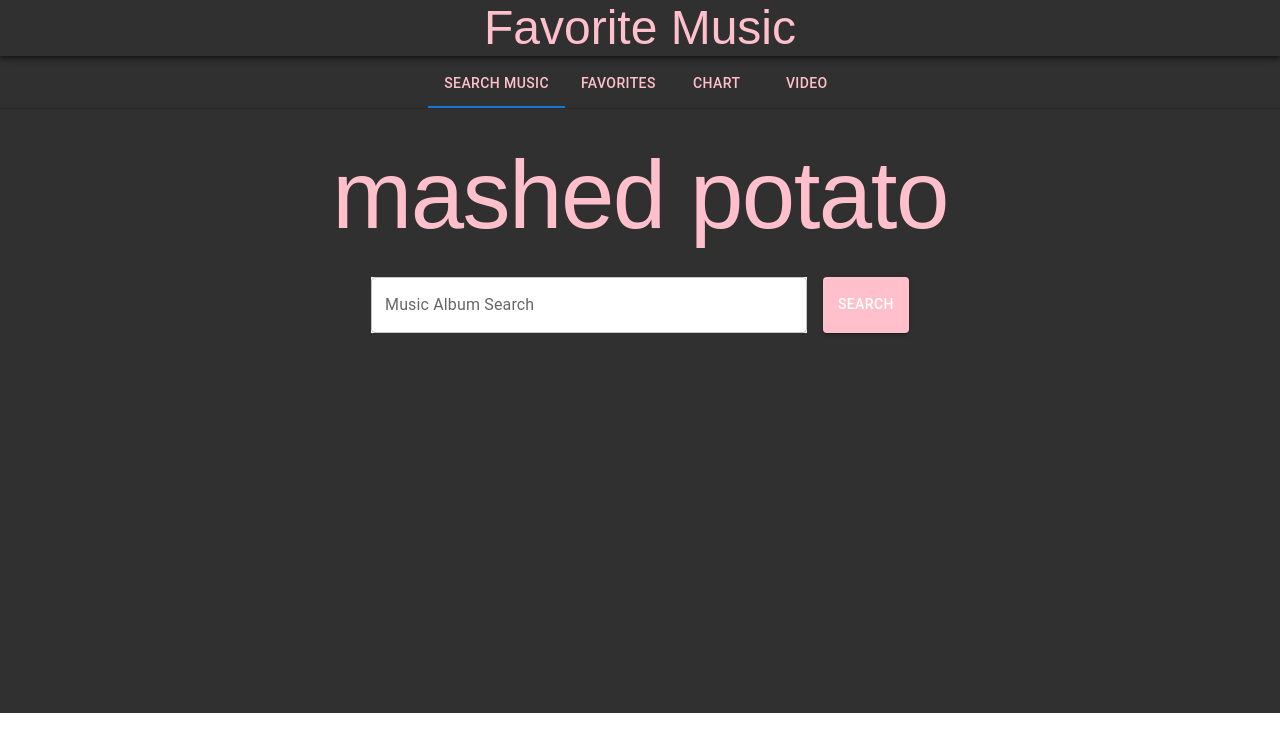
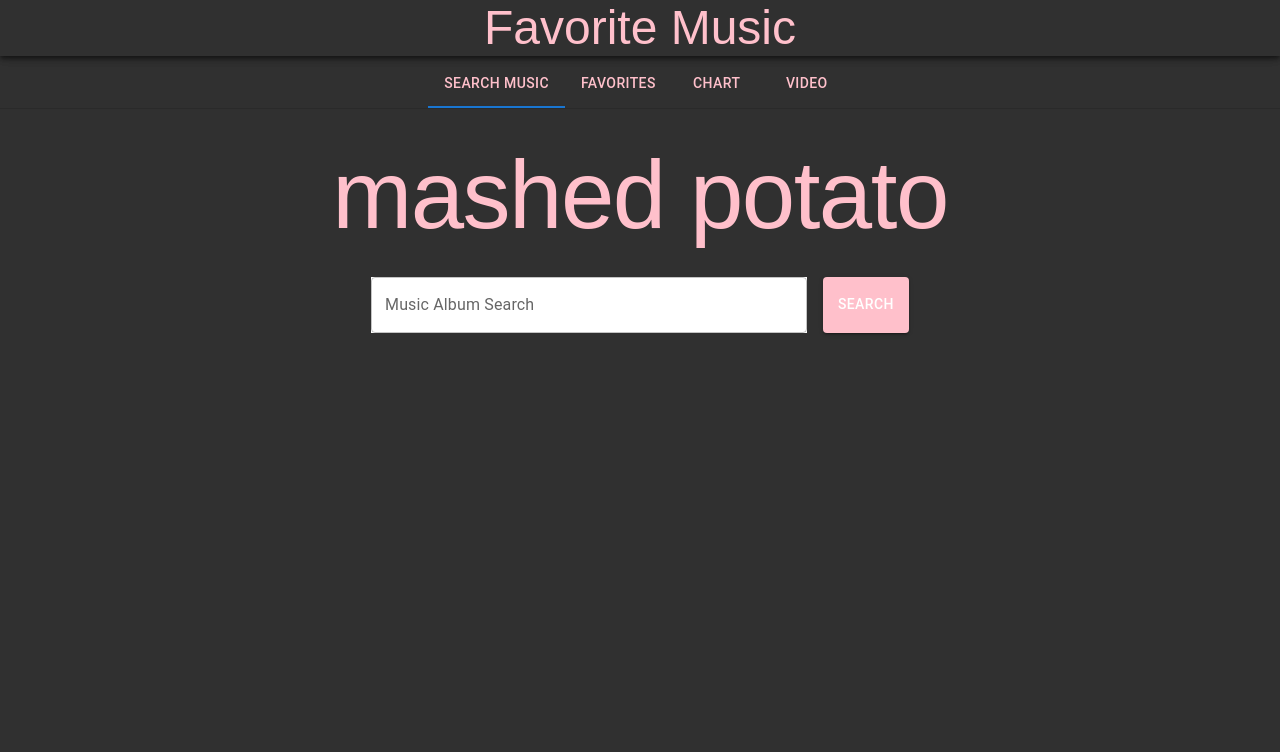
Before and after one commit to Yurim222/MyFav, a React app: page / in a window 1280 px wide. Shown: the top 752 px of the page. Built offline with nearby package versions, Linux system fonts and the light colour scheme; the HTML template or start-up script is replaced by a standard one.

Commit message:
Update App.js

```diff
--- a/src/App.js
+++ b/src/App.js
@@ -15,7 +15,7 @@ export default function App () {
     }
 
     return (
-        <div style= {{ backgroundColor : "#303030", minHeight : "713px"}}>
+        <div style= {{ backgroundColor : "#303030", minHeight : "900px"}}>
         <React.Fragment>
             <CssBaseline/>
             <AppBar position="fixed">
```
